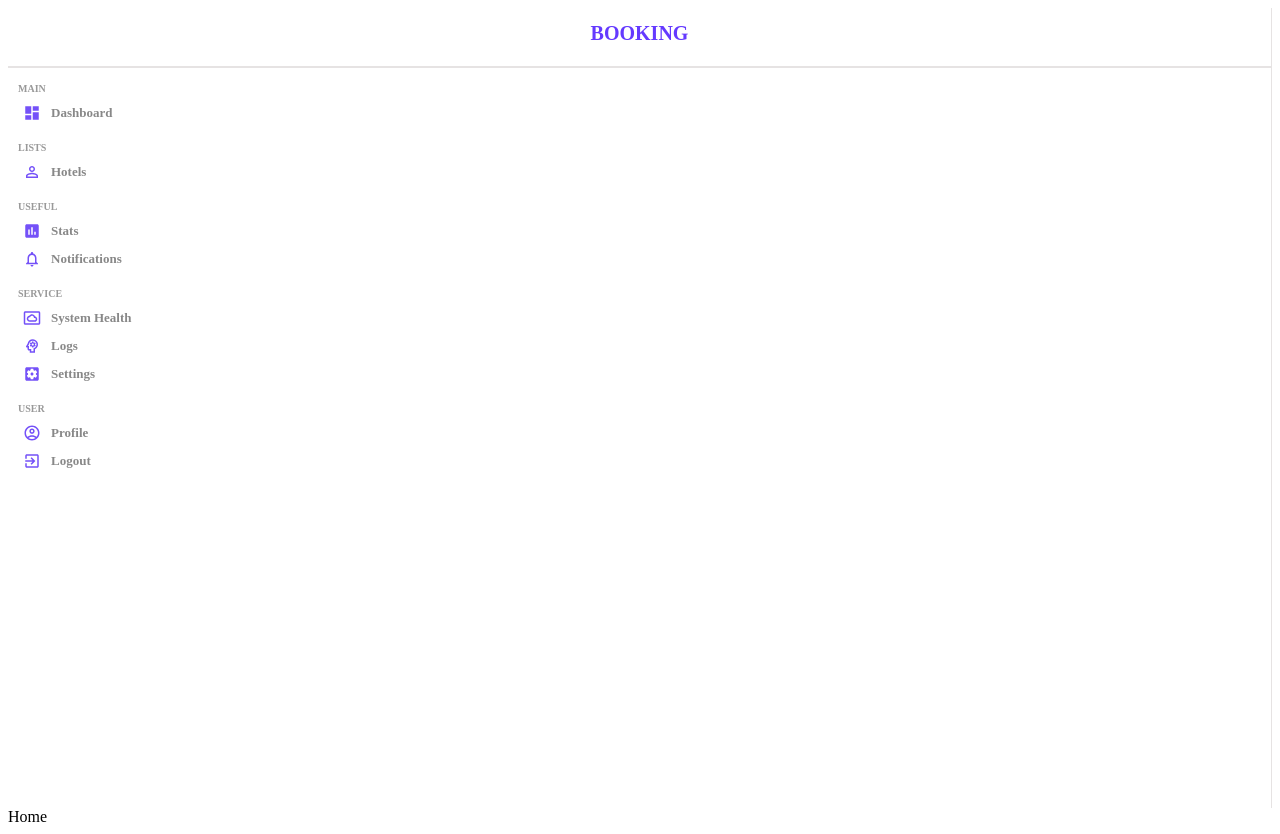
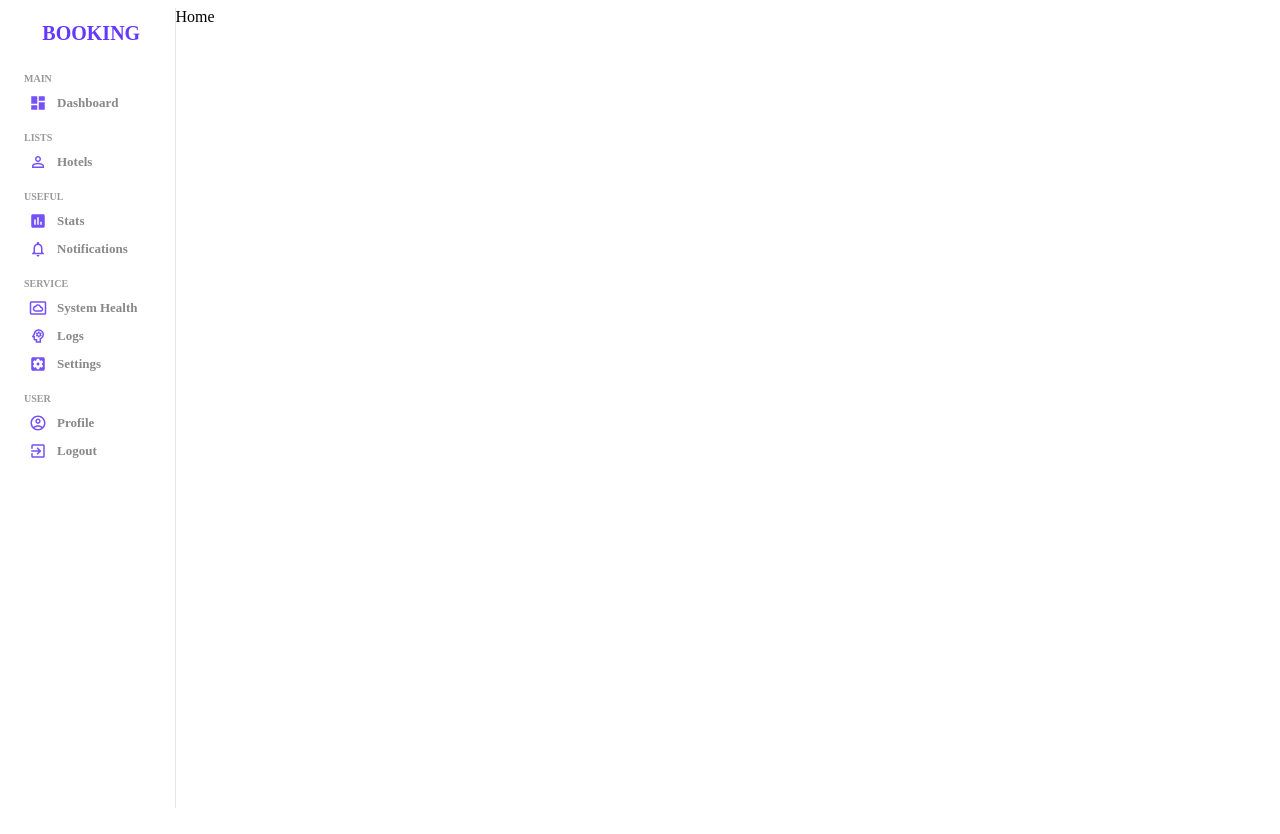
Before and after one commit to MotivatedDesigner/hotel_booking_system, a React (Create React App) app in the folder frontend/: page / in a window 1280 px wide. Built offline with nearby package versions, Linux system fonts and the light colour scheme.

Commit message:
adding global styles & changing Sidebar style

```diff
--- a/frontend/src/App.js
+++ b/frontend/src/App.js
@@ -1,4 +1,6 @@
 import { BrowserRouter, Routes, Route } from "react-router-dom"
+// global styles
+import styles from "./styles/index.scss"
 // Pages
 import Home from "./pages/home/Home"
 // components
@@ -6,7 +8,8 @@ import Sidebar from "./components/sidebar/Sidebar"
 
 function App() {
   return (
-    <BrowserRouter className="app">
+    <div className="app">
+      <BrowserRouter>
         <Sidebar />
         <Routes>
           <Route path="/">
@@ -23,6 +26,7 @@ function App() {
           </Route>
         </Routes>
       </BrowserRouter>
+    </div>
   )
 }
 
--- a/frontend/src/components/sidebar/Sidebar.jsx
+++ b/frontend/src/components/sidebar/Sidebar.jsx
@@ -18,7 +18,6 @@ const Sidebar = () => {
           <span className="logo">BOOKING</span>
         </Link>
       </div>
-      <hr />
       <div className="center">
         <ul>
           <p className="title">MAIN</p>
--- a/frontend/src/components/sidebar/sidebar.scss
+++ b/frontend/src/components/sidebar/sidebar.scss
@@ -1,5 +1,5 @@
 .sidebar {
-  flex: 1;
+  width: fit-content;
   border-right: 0.5px solid rgb(230, 227, 227);
   min-height: 100vh;
   background-color: white;
@@ -17,13 +17,8 @@
     }
   }
 
-  hr {
-    height: 0;
-    border: 0.5px solid rgb(230, 227, 227);
-  }
-
   .center {
-    padding-left: 10px;
+    padding: 0 2rem 0 1rem;
 
     ul {
       list-style: none;
--- /dev/null
+++ b/frontend/src/styles/app.scss
@@ -0,0 +1,4 @@
+.app{
+  display: flex;
+
+}
--- /dev/null
+++ b/frontend/src/styles/index.scss
@@ -0,0 +1 @@
+@import url('app.scss');
```
Lines whose indentation alone changed are shown as unchanged.
